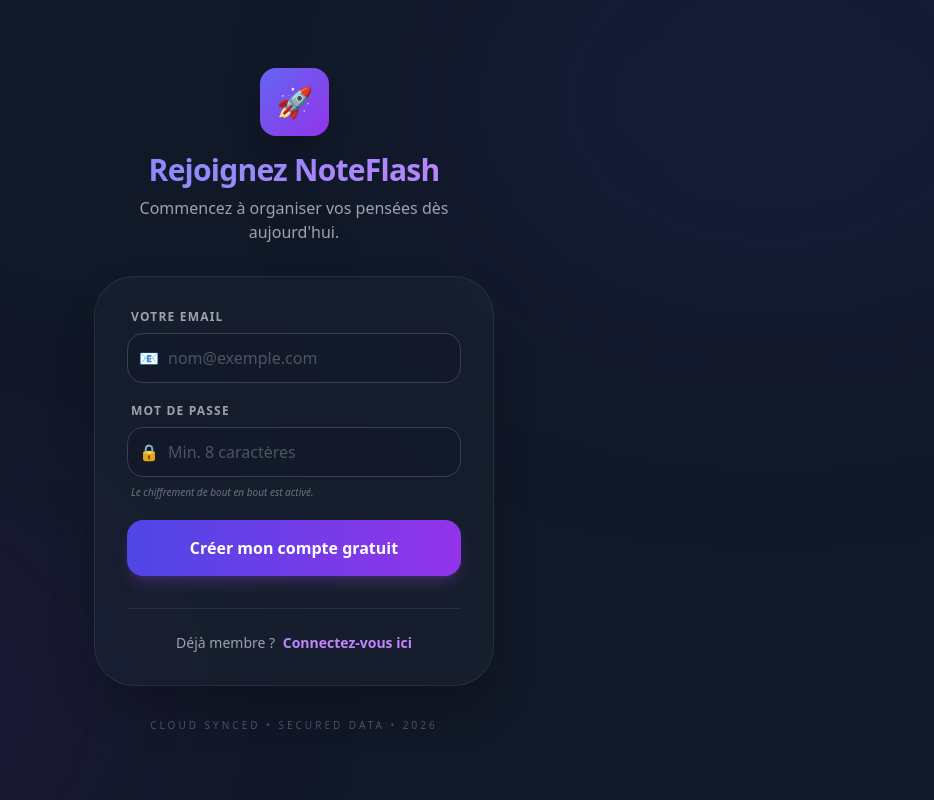
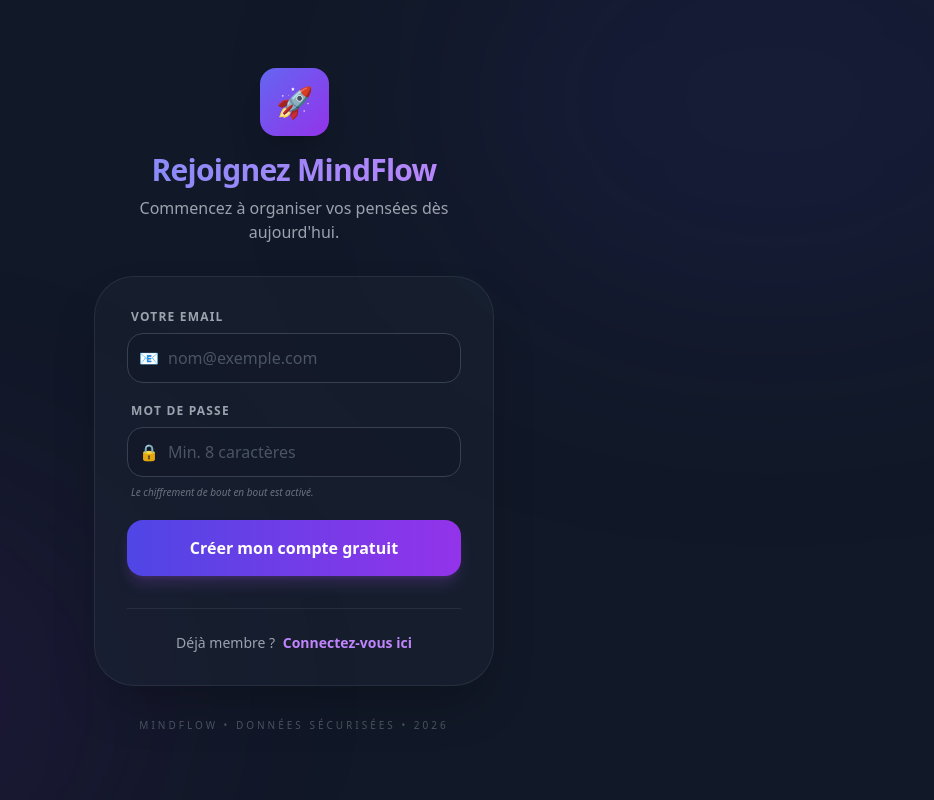
Before and after one commit to Reddy-Nzoloko/BlockNoteMVC, a PHP site: page /views/register.php in a window 1280 px wide. Shown: the whole page, without its empty margins (346-1280 px from the left). Run offline with PHP 8.4, Linux system fonts and the light colour scheme; some libraries are stand-ins or nearby versions.

Commit message:
Finalisation de la mise à jour du text

```diff
--- a/views/login.php
+++ b/views/login.php
@@ -5,7 +5,7 @@
     <meta name="viewport" content="width=device-width, initial-scale=1.0">
     <script src="https://cdn.tailwindcss.com"></script>
     <link rel="stylesheet" href="https://cdnjs.cloudflare.com/ajax/libs/animate.css/4.1.1/animate.min.css"/>
-    <title>Connexion | NoteFlash Pro</title>
+    <title>MindFlow </title>
 </head>
 <body class="bg-gray-900 text-gray-100 h-screen flex items-center justify-center overflow-hidden">
 
@@ -20,7 +20,7 @@
                 <span class="text-3xl">📝</span>
             </div>
             <h1 class="text-3xl font-extrabold tracking-tight bg-clip-text text-transparent bg-gradient-to-r from-indigo-400 to-purple-400">
-                NoteFlash Pro
+                Note MindFlow
             </h1>
             <p class="text-gray-400 mt-2">Gérez vos idées en toute sécurité.</p>
         </div>
@@ -68,7 +68,7 @@
         </div>
 
         <p class="text-center text-gray-600 text-[10px] mt-8 uppercase tracking-[0.2em]">
-            &copy; 2026 NoteFlash System - RedDev Version 001
+            &copy; 2026 NoteMindFlow System - RedDev Version 001
         </p>
     </div>
 
--- a/views/register.php
+++ b/views/register.php
@@ -5,7 +5,7 @@
     <meta name="viewport" content="width=device-width, initial-scale=1.0">
     <script src="https://cdn.tailwindcss.com"></script>
     <link rel="stylesheet" href="https://cdnjs.cloudflare.com/ajax/libs/animate.css/4.1.1/animate.min.css"/>
-    <title>Créer un compte | NoteFlash Pro</title>
+    <title>MindFlow </title>
 </head>
 <body class="bg-gray-900 text-gray-100 h-screen flex items-center justify-center overflow-hidden">
 
@@ -21,7 +21,7 @@
                 <span class="text-3xl text-white">🚀</span>
             </div>
             <h1 class="text-3xl font-extrabold tracking-tight bg-clip-text text-transparent bg-gradient-to-r from-indigo-400 to-purple-400">
-                Rejoignez NoteFlash
+                Rejoignez MindFlow
             </h1>
             <p class="text-gray-400 mt-2">Commencez à organiser vos pensées dès aujourd'hui.</p>
         </div>
@@ -67,7 +67,7 @@
         </div>
 
         <p class="text-center text-gray-600 text-[10px] mt-8 uppercase tracking-[0.3em]">
-            Cloud Synced • Secured Data • 2026
+            MindFlow • Données sécurisées • 2026
         </p>
     </div>
 
```
